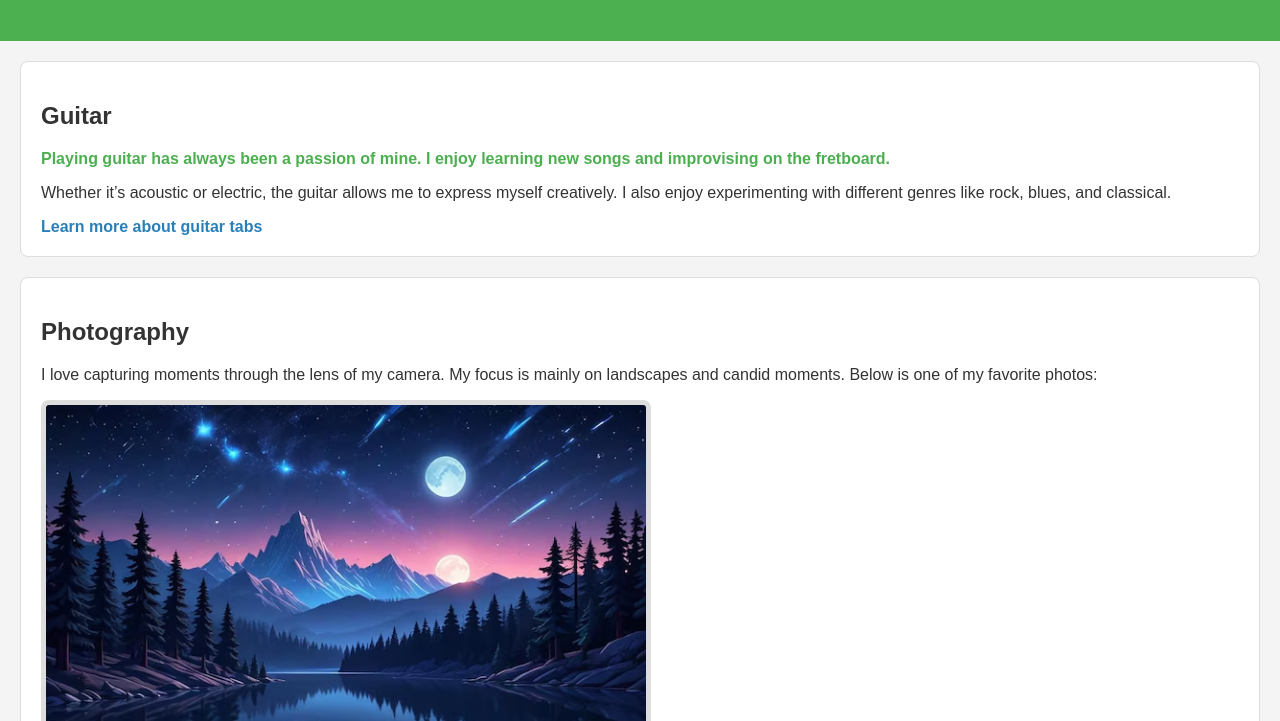
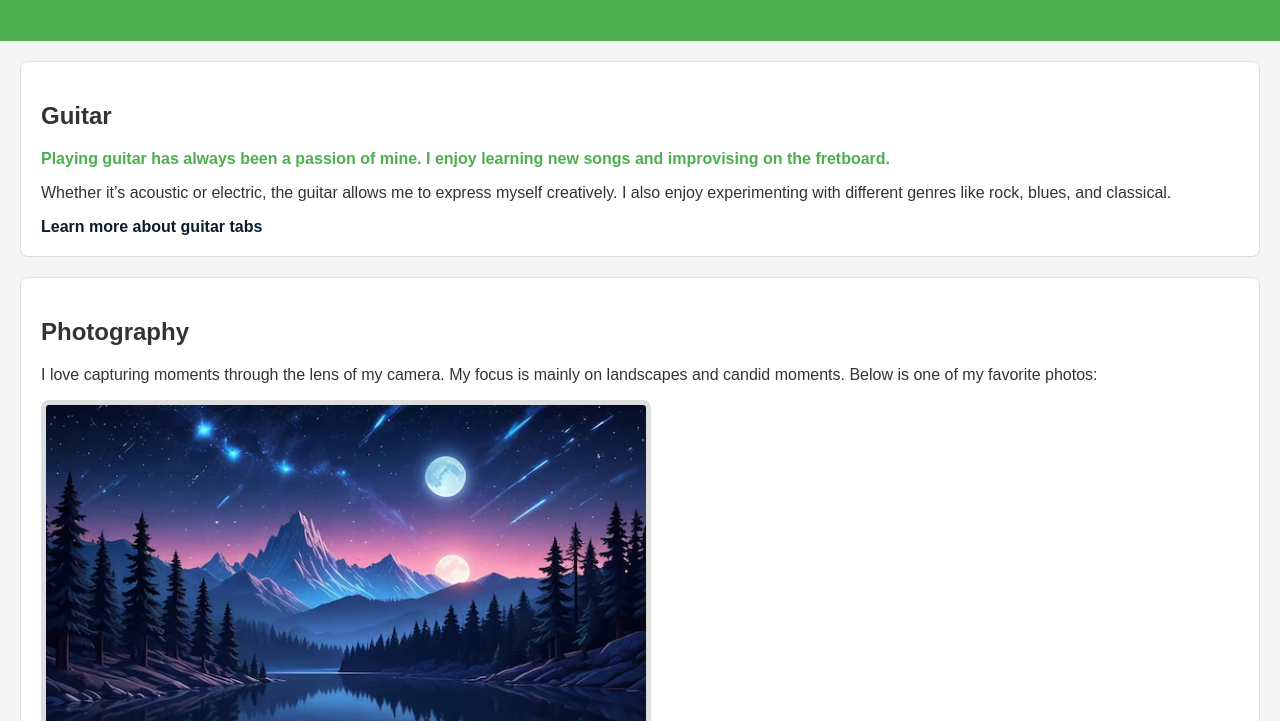
Before and after one commit to AdithyaR9/AdithyaR9.github.io, a plain HTML site: page index.html in a window 1280 px wide. In both pictures the pointer is over the link "Learn more about guitar tabs". Shown: the part 79-800 px from the top of the page. Drawn offline with Linux system fonts and the light colour scheme.

Commit message:
style adjustment

```diff
--- a/stylesheet.css
+++ b/stylesheet.css
@@ -37,7 +37,7 @@ a {
 }
 
 a:hover {
-    color: #2980b9;
+    color: #091d2b;
 }
 
 /* Style for the image */
```
